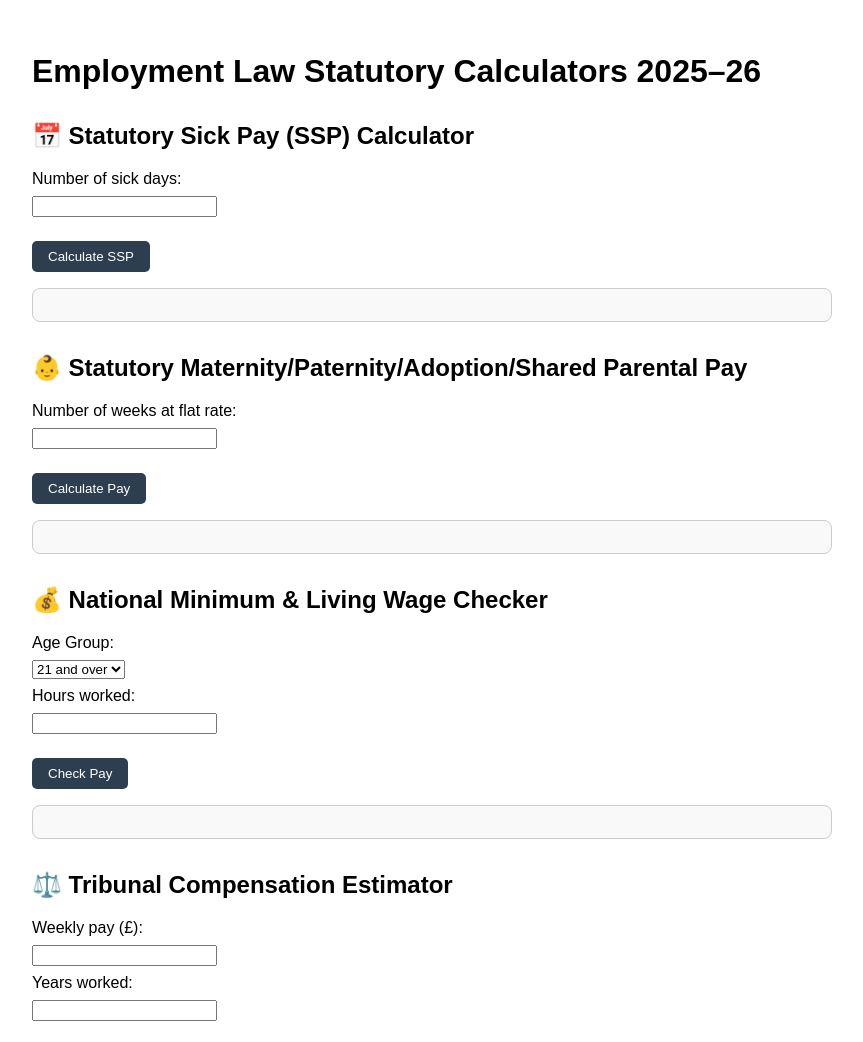
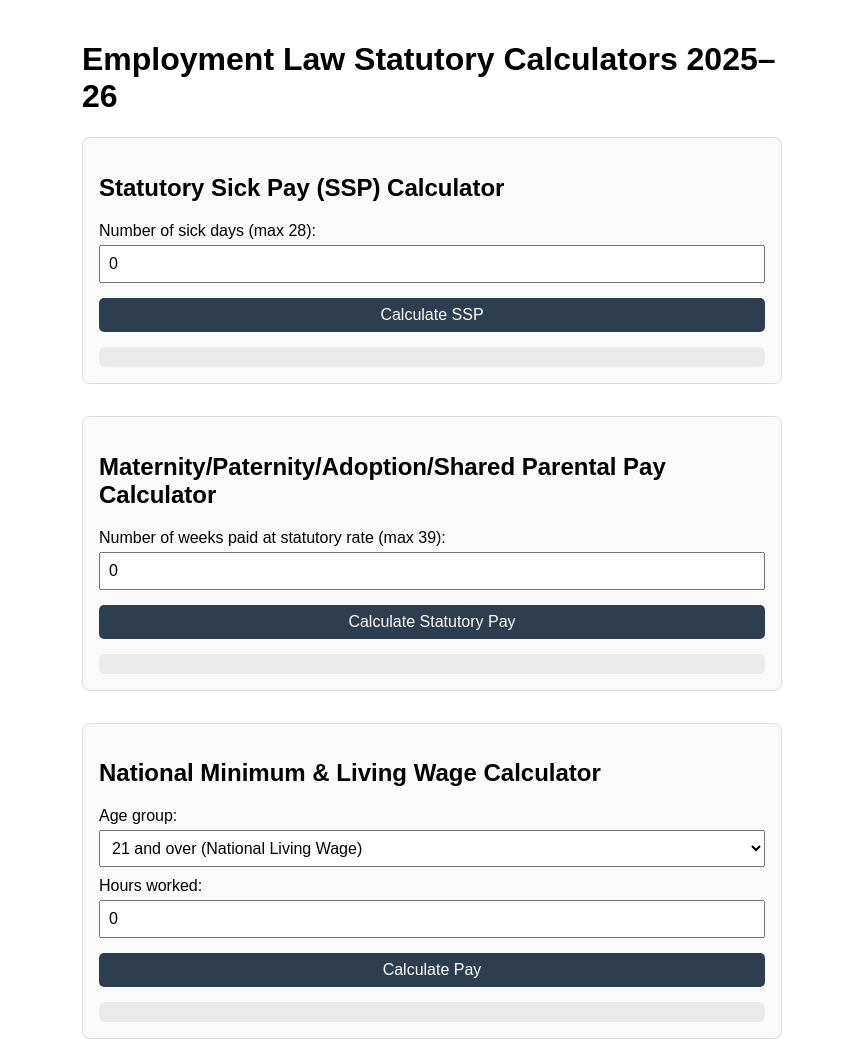
Before and after one commit to VWVConnect/Employment-Calculator, a plain HTML site: page index.html in a window 1280 px wide. Shown: the top 1042 px of the page, without its empty margins (208-1071 px from the left). Drawn offline with Linux system fonts and the light colour scheme.

Commit message:
Update index.html

```diff
--- a/index.html
+++ b/index.html
@@ -2,117 +2,154 @@
 <html lang="en">
 <head>
   <meta charset="UTF-8" />
-  <meta name="viewport" content="width=device-width, initial-scale=1.0" />
+  <meta name="viewport" content="width=device-width, initial-scale=1" />
   <title>Employment Law Statutory Calculators 2025-26</title>
   <style>
     body {
-      font-family: sans-serif;
-      padding: 2rem;
-      max-width: 800px;
+      font-family: Arial, sans-serif;
+      max-width: 700px;
       margin: auto;
+      padding: 20px;
     }
-    h2 {
-      margin-top: 2rem;
+    section {
+      margin-bottom: 2rem;
+      border: 1px solid #ddd;
+      padding: 1rem;
+      border-radius: 8px;
+      background: #fafafa;
     }
-    label, input, select {
+    label {
       display: block;
-      margin: 0.5rem 0;
+      margin-top: 10px;
+    }
+    input, select, button {
+      margin-top: 5px;
+      padding: 8px;
+      width: 100%;
+      box-sizing: border-box;
+      font-size: 1rem;
     }
     button {
-      margin-top: 1rem;
-      padding: 0.5rem 1rem;
+      margin-top: 15px;
       background-color: #2c3e50;
       color: white;
       border: none;
+      cursor: pointer;
       border-radius: 5px;
-      cursor: pointer;
     }
     .result {
-      background: #f9f9f9;
-      padding: 1rem;
-      border: 1px solid #ccc;
-      margin-top: 1rem;
-      border-radius: 8px;
+      margin-top: 15px;
+      background: #eaeaea;
+      padding: 10px;
+      border-radius: 6px;
       white-space: pre-wrap;
+      font-weight: bold;
     }
   </style>
 </head>
 <body>
   <h1>Employment Law Statutory Calculators 2025–26</h1>
 
-  <h2>📅 Statutory Sick Pay (SSP) Calculator</h2>
-  <label for="sspDays">Number of sick days:</label>
-  <input type="number" id="sspDays" />
-  <button onclick="calcSSP()">Calculate SSP</button>
+  <section id="ssp-section">
+    <h2>Statutory Sick Pay (SSP) Calculator</h2>
+    <label for="sspDays">Number of sick days (max 28):</label>
+    <input type="number" id="sspDays" min="0" max="28" value="0" />
+    <button onclick="calculateSSP()">Calculate SSP</button>
     <div id="sspResult" class="result"></div>
+  </section>
 
-  <h2>👶 Statutory Maternity/Paternity/Adoption/Shared Parental Pay</h2>
-  <label for="smpWeeks">Number of weeks at flat rate:</label>
-  <input type="number" id="smpWeeks" />
-  <button onclick="calcSMP()">Calculate Pay</button>
+  <section id="smp-section">
+    <h2>Maternity/Paternity/Adoption/Shared Parental Pay Calculator</h2>
+    <label for="smpWeeks">Number of weeks paid at statutory rate (max 39):</label>
+    <input type="number" id="smpWeeks" min="0" max="39" value="0" />
+    <button onclick="calculateSMP()">Calculate Statutory Pay</button>
     <div id="smpResult" class="result"></div>
+  </section>
 
-  <h2>💰 National Minimum & Living Wage Checker</h2>
-  <label for="ageGroup">Age Group:</label>
+  <section id="nmw-section">
+    <h2>National Minimum & Living Wage Calculator</h2>
+    <label for="ageGroup">Age group:</label>
     <select id="ageGroup">
-    <option value="11.44">21 and over</option>
+      <option value="11.44">21 and over (National Living Wage)</option>
       <option value="8.60">18 to 20</option>
       <option value="6.40">16 to 17</option>
       <option value="6.40">Apprentice</option>
     </select>
     <label for="hoursWorked">Hours worked:</label>
-  <input type="number" id="hoursWorked" />
-  <button onclick="calcNMW()">Check Pay</button>
+    <input type="number" id="hoursWorked" min="0" value="0" />
+    <button onclick="calculateNMW()">Calculate Pay</button>
     <div id="nmwResult" class="result"></div>
+  </section>
 
-  <h2>⚖️ Tribunal Compensation Estimator</h2>
+  <section id="tribunal-section">
+    <h2>Employment Tribunal Compensation Estimator</h2>
     <label for="weeklyPay">Weekly pay (£):</label>
-  <input type="number" id="weeklyPay" />
+    <input type="number" id="weeklyPay" min="0" value="0" />
     <label for="yearsWorked">Years worked:</label>
-  <input type="number" id="yearsWorked" />
-  <button onclick="calcCompensation()">Estimate Compensation</button>
+    <input type="number" id="yearsWorked" min="0" value="0" />
+    <button onclick="calculateCompensation()">Estimate Compensation</button>
     <div id="compResult" class="result"></div>
+  </section>
 
   <script>
-    const SSP_RATE = 116.75;
-    const SMP_RATE = 184.03;
+    const SSP_WEEKLY_RATE = 116.75;
+    const SMP_WEEKLY_RATE = 184.03;
+    const MAX_SSP_DAYS = 28;
+    const MAX_SMP_WEEKS = 39;
     const WEEK_PAY_CAP = 700;
     const BASIC_AWARD_CAP = 20500;
-    const COMP_CAP = 115115;
-    const TOTAL_CAP = 135615;
+    const COMPENSATORY_AWARD_CAP = 115115;
+    const TOTAL_COMP_CAP = 135615;
 
-    function calcSSP() {
-      const days = parseInt(document.getElementById("sspDays").value);
-      const weeklyRate = SSP_RATE / 7;
-      const total = (days * weeklyRate).toFixed(2);
-      document.getElementById("sspResult").textContent = `Total SSP for ${days} day(s): £${total}`;
+    function calculateSSP() {
+      const days = parseInt(document.getElementById('sspDays').value) || 0;
+      if (days < 0 || days > MAX_SSP_DAYS) {
+        document.getElementById('sspResult').textContent = 'Please enter sick days between 0 and 28.';
+        return;
+      }
+      const dailyRate = SSP_WEEKLY_RATE / 7;
+      const total = (dailyRate * days).toFixed(2);
+      document.getElementById('sspResult').textContent = `Total Statutory Sick Pay for ${days} day(s): £${total}`;
     }
 
-    function calcSMP() {
-      const weeks = parseInt(document.getElementById("smpWeeks").value);
-      const total = (weeks * SMP_RATE).toFixed(2);
-      document.getElementById("smpResult").textContent = `Total Statutory Pay: £${total}`;
+    function calculateSMP() {
+      const weeks = parseInt(document.getElementById('smpWeeks').value) || 0;
+      if (weeks < 0 || weeks > MAX_SMP_WEEKS) {
+        document.getElementById('smpResult').textContent = 'Please enter weeks between 0 and 39.';
+        return;
+      }
+      const total = (SMP_WEEKLY_RATE * weeks).toFixed(2);
+      document.getElementById('smpResult').textContent = `Total Statutory Pay for ${weeks} week(s): £${total}`;
     }
 
-    function calcNMW() {
-      const rate = parseFloat(document.getElementById("ageGroup").value);
-      const hours = parseFloat(document.getElementById("hoursWorked").value);
+    function calculateNMW() {
+      const rate = parseFloat(document.getElementById('ageGroup').value);
+      const hours = parseFloat(document.getElementById('hoursWorked').value) || 0;
+      if (hours < 0) {
+        document.getElementById('nmwResult').textContent = 'Please enter a valid number of hours.';
+        return;
+      }
       const total = (rate * hours).toFixed(2);
-      document.getElementById("nmwResult").textContent = `Total gross pay: £${total}`;
+      document.getElementById('nmwResult').textContent = `Total gross pay for ${hours} hour(s) at £${rate}/hour: £${total}`;
     }
 
-    function calcCompensation() {
-      let pay = parseFloat(document.getElementById("weeklyPay").value);
-      const years = parseInt(document.getElementById("yearsWorked").value);
-      const cappedPay = Math.min(pay, WEEK_PAY_CAP);
-      const basicAward = Math.min(cappedPay * years, BASIC_AWARD_CAP);
-      const compensatory = Math.min(pay * 52, COMP_CAP);
-      const total = Math.min(basicAward + compensatory, TOTAL_CAP);
+    function calculateCompensation() {
+      const weeklyPay = parseFloat(document.getElementById('weeklyPay').value) || 0;
+      const yearsWorked = parseInt(document.getElementById('yearsWorked').value) || 0;
+      if (weeklyPay < 0 || yearsWorked < 0) {
+        document.getElementById('compResult').textContent = 'Please enter valid positive numbers.';
+        return;
+      }
+      const cappedWeeklyPay = Math.min(weeklyPay, WEEK_PAY_CAP);
+      const basicAward = Math.min(cappedWeeklyPay * yearsWorked, BASIC_AWARD_CAP);
+      const compensatoryAward = Math.min(weeklyPay * 52, COMPENSATORY_AWARD_CAP);
+      const totalAward = Math.min(basicAward + compensatoryAward, TOTAL_COMP_CAP);
 
-      document.getElementById("compResult").textContent =
-        `Basic Award: £${basicAward.toFixed(2)}\n` +
-        `Compensatory Award: £${compensatory.toFixed(2)}\n` +
-        `Estimated Total Award (capped): £${total.toFixed(2)}`;
+      document.getElementById('compResult').textContent =
+        `Estimated Tribunal Compensation:\n` +
+        `- Basic Award (capped): £${basicAward.toFixed(2)}\n` +
+        `- Compensatory Award (capped): £${compensatoryAward.toFixed(2)}\n` +
+        `- Total Award (capped): £${totalAward.toFixed(2)}`;
     }
   </script>
 </body>
```
Lines whose indentation alone changed are shown as unchanged.
